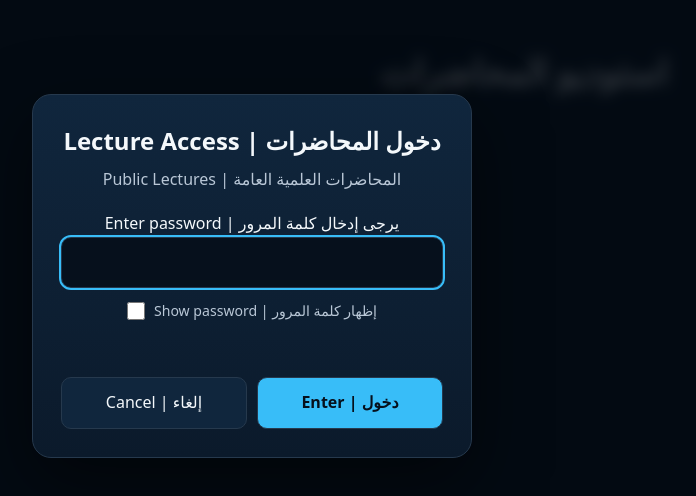
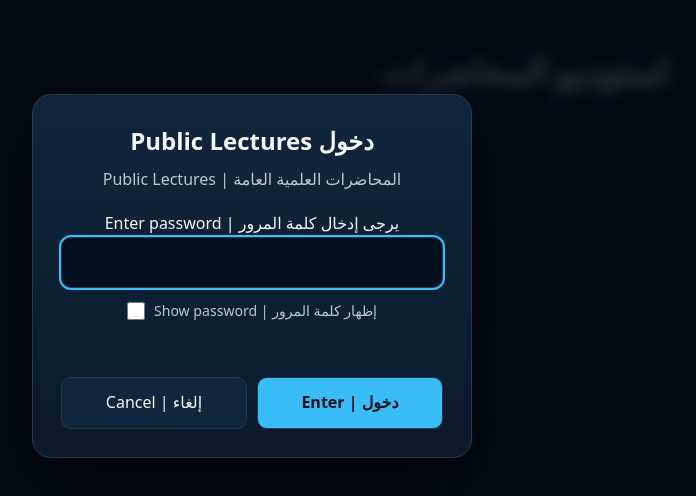
Before and after one commit to aoussgabash/homepage, a plain HTML site: page public-lectures.html in a window 1280 px wide. Shown: the part 124-620 px from the top of the page, without its empty margins (388-1084 px from the left). Drawn offline with Linux system fonts and the light colour scheme.

Commit message:
Use requested Public Lectures entry label

```diff
--- a/public-lectures.html
+++ b/public-lectures.html
@@ -10,7 +10,7 @@ dialog::backdrop{background:rgba(2,8,15,.82);backdrop-filter:blur(7px)}
 .ag-access-dialog input{margin:0;max-width:none}.ag-access-dialog label{display:block}.ag-access-dialog .ag-password-toggle{display:inline-flex}
 </style>
 <header><a href="https://aoussgabash.com/#projects">البوابة الأكاديمية | Academic Portal</a></header><main><h1>استوديو المحاضرات</h1><dialog class="ag-access-dialog" id="login" dir="ltr" aria-labelledby="login-title"><form id="gate">
-<h2 id="login-title">Lecture Access | دخول المحاضرات</h2><p>Public Lectures | المحاضرات العلمية العامة</p>
+<h2 id="login-title" lang="ar" dir="rtl">دخول <bdi lang="en" dir="ltr">Public Lectures</bdi></h2><p>Public Lectures | المحاضرات العلمية العامة</p>
 <label for="pw">Enter password | يرجى إدخال كلمة المرور</label><input id="pw" autofocus type="password" required spellcheck="false" autocomplete="current-password">
 <label class="ag-password-toggle"><input id="visible" type="checkbox">Show password | إظهار كلمة المرور</label>
 <p class="ag-access-error" id="msg" role="alert"></p><div class="ag-access-actions"><button type="button" id="cancel">Cancel | إلغاء</button><button type="submit">Enter | دخول</button></div></form></dialog>
```
